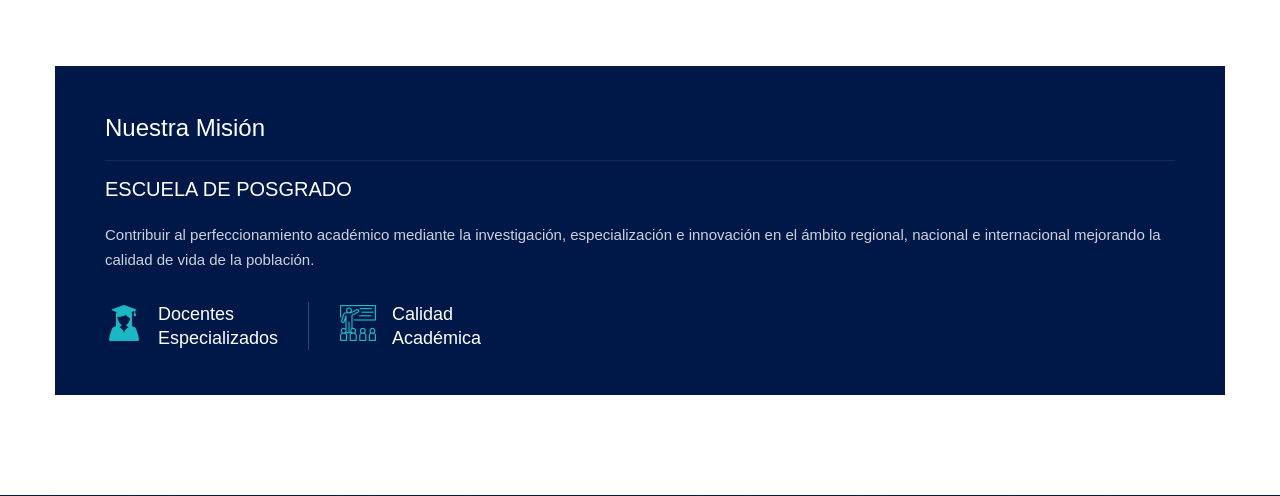
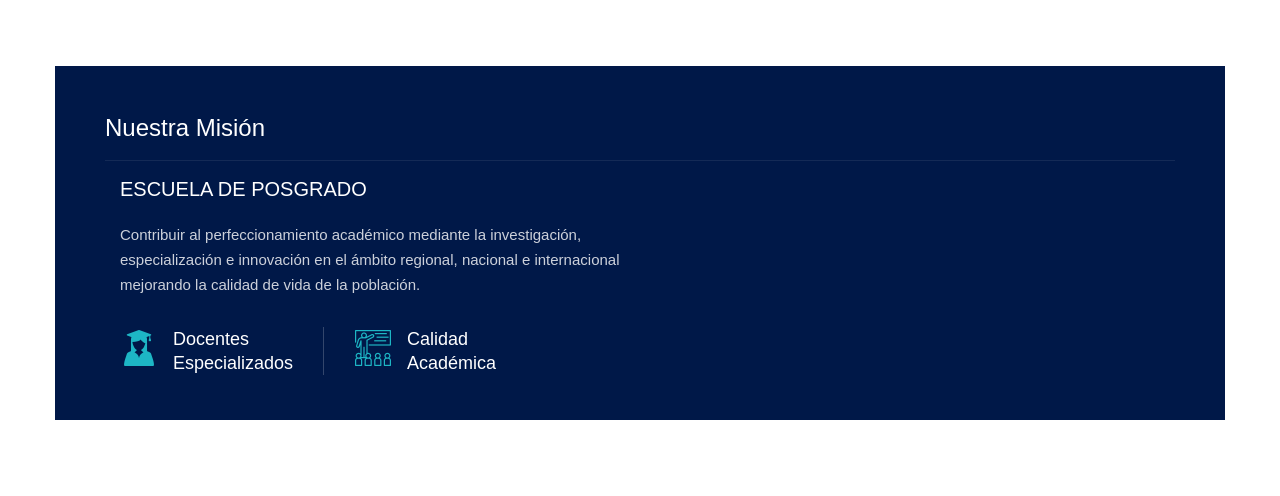
Before and after one commit to logan20andy/posgrado-unh, a PHP site: page /presentacion.php in a window 1280 px wide; the page is wider, and only the part inside the window is pictured. Shown: the part 1018-1514 px from the top of that part. Run offline with PHP 8.4, Linux system fonts and the light colour scheme; some web fonts are replaced.

Commit message:
cambios de headers

```diff
--- a/presentacion.php
+++ b/presentacion.php
@@ -95,9 +95,11 @@ include 'header.php';
                                 <div class="mt-15 mb-15">
                                     <span class="ttm-horizontal_sep"></span>
                                 </div>
-                                <h5 class="font-weight-normal mb-20">ESCUELA DE POSGRADO</h5>
-                                <p>Contribuir al perfeccionamiento académico mediante la investigación, especialización e innovación en el ámbito regional, nacional e internacional me­jorando la calidad de vida de la población.</p>
-                                <div class="d-sm-flex">
+                                <div class="col-lg-6">
+                                    <h5 class="font-weight-normal mb-20">ESCUELA DE POSGRADO</h5>
+                                    <p>Contribuir al perfeccionamiento académico mediante la investigación, especialización e innovación en el ámbito regional, nacional e internacional me­jorando la calidad de vida de la población.</p>
+                                </div>
+                                <div class="col-lg-6 d-sm-flex">
                                     <!-- featured-icon-box -->
                                     <div class="featured-icon-box icon-align-before-title">
                                         <div class="featured-icon">
```
